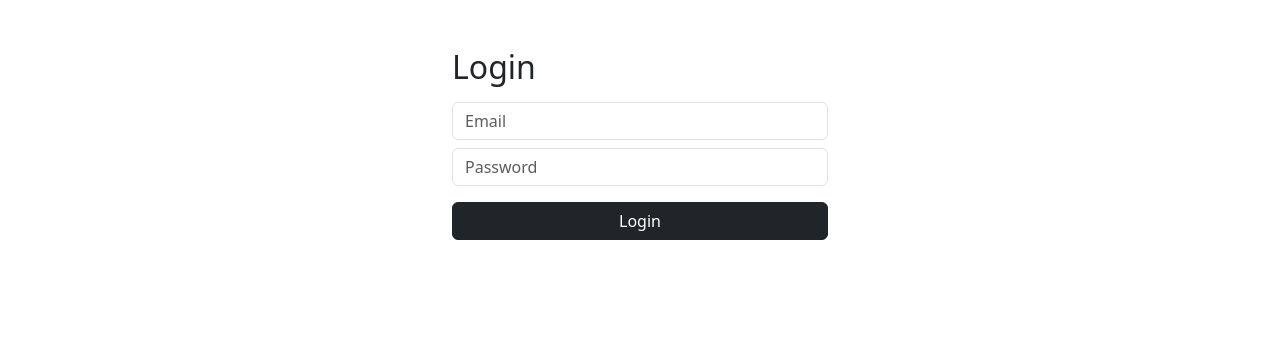
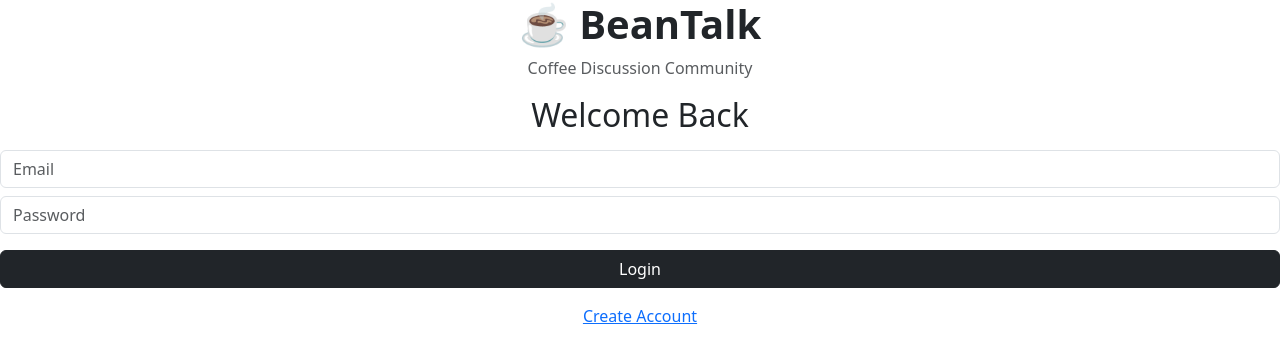
Before and after one commit to Meg7373/Project_4_Nodejs_Express, a React (Create React App) app in the folder client/: page / in a window 1280 px wide. Shown: the top 360 px of the page. Built offline with nearby package versions, Linux system fonts and the light colour scheme.

Commit message:
update and fix errors/display

```diff
--- a/client/src/App.js
+++ b/client/src/App.js
@@ -4,8 +4,8 @@ import Login from "./pages/Login";
 import Dashboard from "./pages/Dashboard";
 import Ask from "./pages/Ask";
 import Category from "./pages/Category";
-
 import ProtectedRoute from "./components/ProtectedRoute";
+import Register from "./pages/Register";
 
 function App(){
 
@@ -21,6 +21,8 @@ return(
 path="/"
 element={user ? <Navigate to="/dashboard"/> : <Login/>}
 />
+
+<Route path="/register" element={<Register/>}/>
 
 <Route
 path="/dashboard"
--- a/client/src/Components/Navbar.jsx
+++ b/client/src/Components/Navbar.jsx
@@ -2,45 +2,47 @@ import {Link,useNavigate} from "react-router-dom";
 
 export default function Navbar(){
 
-const nav=useNavigate();
+const nav = useNavigate();
+const user = localStorage.getItem("user");
+
+// 🚫 DO NOT SHOW NAVBAR IF NOT LOGGED IN
+if(!user) return null;
 
 function logout(){
-localStorage.clear();
+localStorage.removeItem("user");
 nav("/");
 }
 
 return(
 
-<nav className="navbar navbar-dark bg-dark navbar-expand">
+<nav className="navbar navbar-dark bg-dark navbar-expand-lg">
 
 <div className="container">
 
 <Link className="navbar-brand" to="/dashboard">
-☕ CoffeeOverflow
+☕ BeanTalk
 </Link>
 
 <div>
 
 <Link className="btn btn-outline-light me-2" to="/dashboard">
-Dashboard
+Home
 </Link>
 
-<Link className="btn btn-outline-light me-2" to="/ask">
+<Link className="btn btn-success me-2" to="/ask">
 Ask Question
 </Link>
 
-<Link className="btn btn-success me-2" to="/register">
-Register
-</Link>
-
-<button className="btn btn-danger" onClick={logout}>
+<button onClick={logout} className="btn btn-danger">
 Logout
 </button>
 
 </div>
 
 </div>
+
 </nav>
 
 );
+
 }
--- a/client/src/Pages/Ask.jsx
+++ b/client/src/Pages/Ask.jsx
@@ -1,6 +1,7 @@
 import {useState,useEffect} from "react";
 import api from "../api";
 import {useNavigate} from "react-router-dom";
+import Navbar from "../components/Navbar";
 
 export default function Ask(){
 
@@ -59,6 +60,9 @@ alert("Posting failed — check backend");
 
 return(
 
+<>
+<Navbar/>
+
 <div className="container mt-4" style={{maxWidth:600}}>
 
 <h2 className="mb-3">Ask Coffee Question</h2>
@@ -104,7 +108,6 @@ Post Question
 </form>
 
 </div>
-
+</>
 );
-
 }
--- a/client/src/Pages/Category.jsx
+++ b/client/src/Pages/Category.jsx
@@ -1,6 +1,7 @@
 import {useEffect,useState} from "react";
 import {useParams,Link} from "react-router-dom";
 import api from "../api";
+import Navbar from "../components/Navbar";
 
 export default function Category(){
 
@@ -16,6 +17,9 @@ api.get("/questions/category/"+id)
 },[id]);
 
 return(
+
+<>
+<Navbar/>
 
 <div className="container mt-4">
 
@@ -43,6 +47,6 @@ No questions yet
 )}
 
 </div>
-
+</>
 );
 }
--- a/client/src/Pages/Dashboard.jsx
+++ b/client/src/Pages/Dashboard.jsx
@@ -1,6 +1,7 @@
 import {useEffect,useState} from "react";
 import api from "../api";
 import {Link,useNavigate} from "react-router-dom";
+import Navbar from "../components/Navbar";
 
 export default function Dashboard(){
 
@@ -26,16 +27,14 @@ nav("/");
 
 
 return(
+<>
+<Navbar/>
 
 <div className="container mt-4">
 
 {/* ✅ LOGOUT BUTTON */}
 <div className="d-flex justify-content-between mb-3">
 <h2>☕ Coffee Topics</h2>
-
-<button onClick={logout} className="btn btn-danger">
-Logout
-</button>
 </div>
 
 <div className="row">
@@ -59,7 +58,7 @@ Enter
 
 </div>
 </div>
-
+</>
 );
 
 }
--- a/client/src/Pages/Login.jsx
+++ b/client/src/Pages/Login.jsx
@@ -1,6 +1,8 @@
 import {useState} from "react";
 import api from "../api";
 import {useNavigate} from "react-router-dom";
+import {Link} from "react-router-dom";
+
 
 export default function Login(){
 
@@ -35,9 +37,14 @@ setError("Invalid email or password");
 
 return(
 
-<div className="container mt-5" style={{maxWidth:400}}>
+<div className="text-center mb-4">
 
-<h2 className="mb-3">Login</h2>
+<h1 style={{fontWeight:"700"}}> ☕ BeanTalk </h1>
+
+<p className="text-muted"> Coffee Discussion Community</p>
+
+
+<h2 className="mb-3">Welcome Back</h2>
 
 {error && (
 <div className="alert alert-danger">
@@ -66,6 +73,14 @@ required
 Login
 </button>
 
+<div className="text-center mt-3">
+
+<Link to="/register">
+Create Account
+</Link>
+
+</div>
+
 </form>
 
 </div>
```
